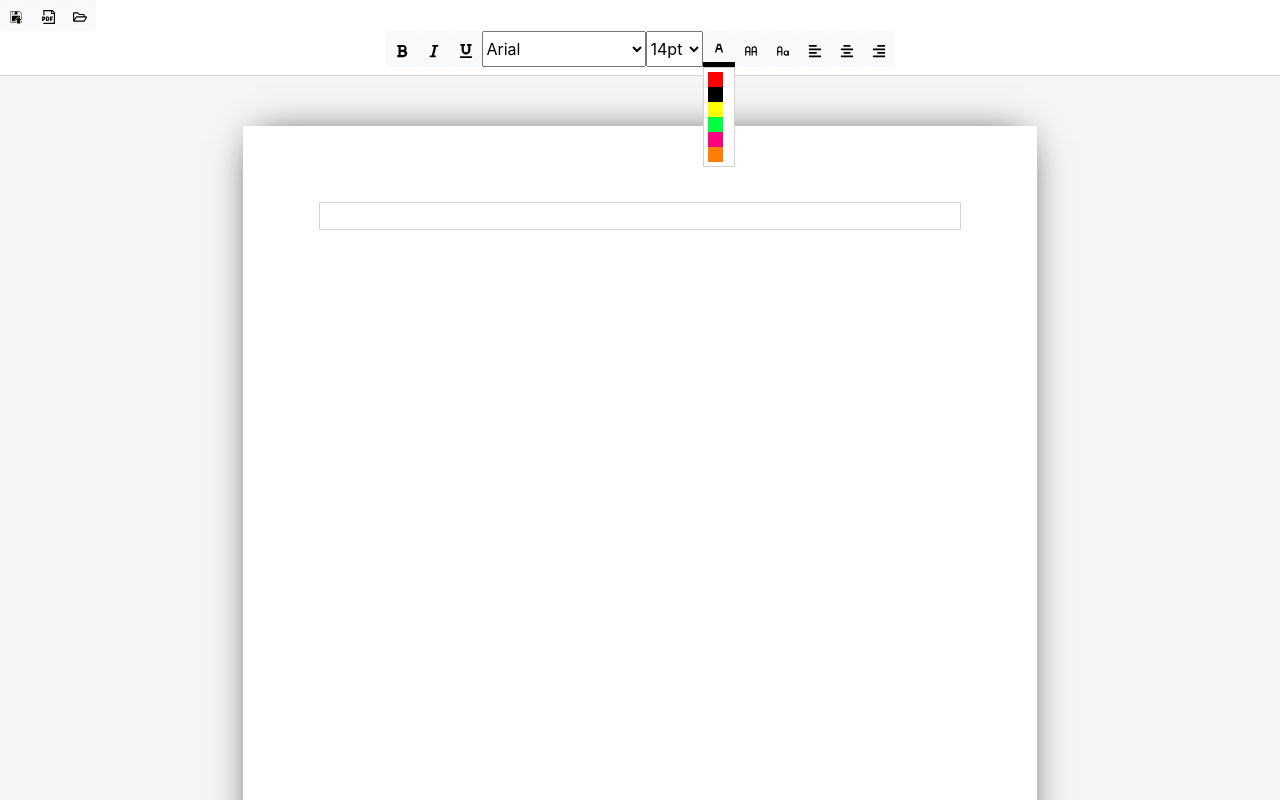
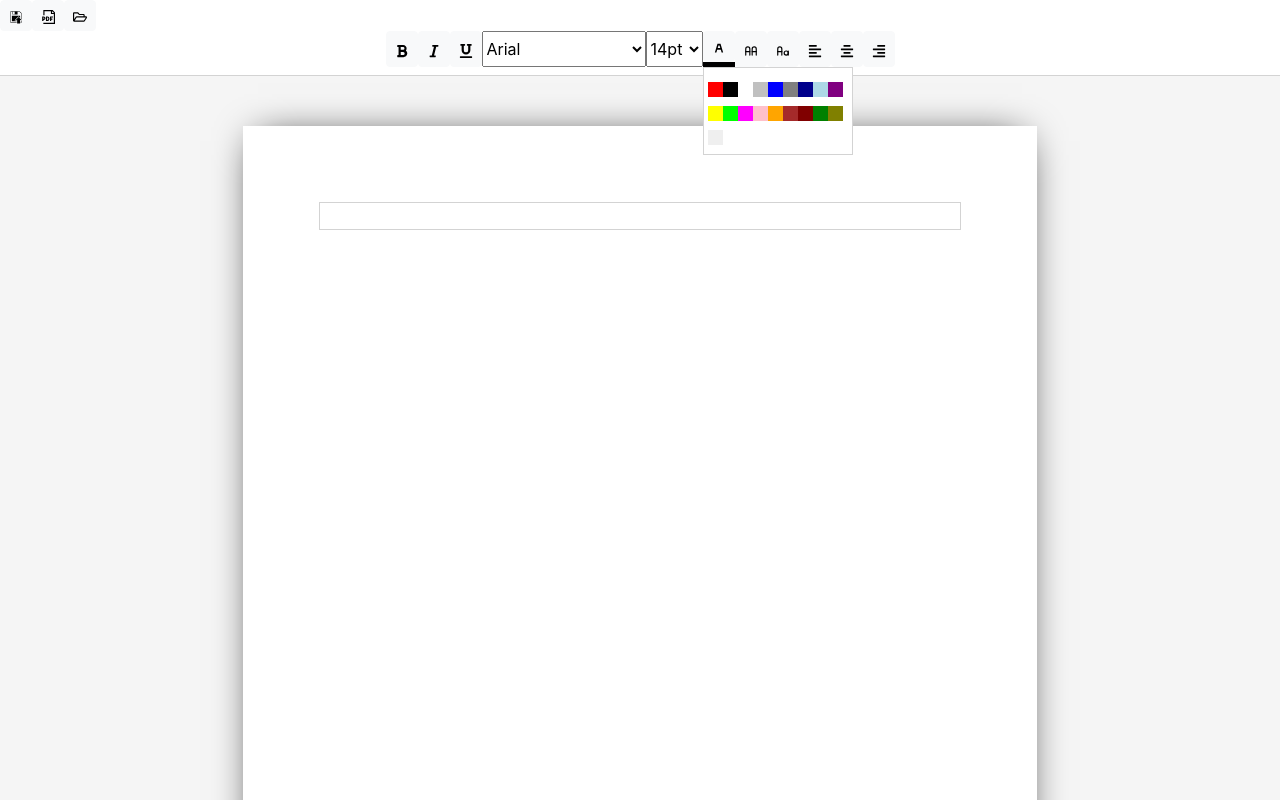
Before and after one commit to DariuszMeissner/Online-text-editor, a React (Create React App) app: page / in a window 1280 px wide. Both pictures are taken after a click on the button 718 px from the left and 46 px from the top of the page. Shown: the top 800 px of the page. Built offline with nearby package versions, Linux system fonts and the light colour scheme.

Commit message:
improvement menuDropdownComponent, adding options colors

```diff
--- a/src/components/ui/dropdown/Dropdown.tsx
+++ b/src/components/ui/dropdown/Dropdown.tsx
@@ -28,7 +28,8 @@ const Dropdown: FC<IProps> = ({ value, options, onChangeSize }) => {
 }
 
 const style = {
-  height: '100%'
+  height: '100%',
+  cursor: 'pointer'
 }
 
 export default Dropdown
--- a/src/components/ui/menu-dropdown/MenuDropdown.tsx
+++ b/src/components/ui/menu-dropdown/MenuDropdown.tsx
@@ -18,13 +18,22 @@ const MenuDropdown: FC<IProps> = ({
   onChangeColor,
   onChangeActive
 }) => {
+  const displaySwatch = (): JSX.Element[] => {
+    return options.map((color) => {
+      return (
+        // eslint-disable-next-line jsx-a11y/control-has-associated-label
+        <MenuDropdownSwatch
+          color={color.value}
+          label={color.label}
+          onChangeColor={onChangeColor}
+          onChangeActive={onChangeActive}
+        />
+      )
+    })
+  }
   return (
     <div className="position-absolute" style={style.menuDropdown}>
-      <MenuDropdownSwatch
-        options={options}
-        onChangeColor={onChangeColor}
-        onChangeActive={onChangeActive}
-      />
+      {displaySwatch()}
     </div>
   )
 }
@@ -32,9 +41,10 @@ const MenuDropdown: FC<IProps> = ({
 const style = {
   menuDropdown: {
     height: 'auto',
-    width: '100%',
+    width: '150px',
     backgroundColor: 'white',
     padding: '4px',
+    paddingTop: '10px',
     border: '1px solid lightgray'
   }
 }
--- a/src/components/ui/menu-dropdown/menu-dropdown-swatch/MenuDropdownSwatch.tsx
+++ b/src/components/ui/menu-dropdown/menu-dropdown-swatch/MenuDropdownSwatch.tsx
@@ -1,47 +1,38 @@
+/* eslint-disable jsx-a11y/control-has-associated-label */
 /* eslint-disable @typescript-eslint/no-use-before-define */
 import Radium from 'radium'
 import React, { FC } from 'react'
 
 interface IProps {
-  options: IOptions[]
+  color: string
+  label: string
   onChangeColor: (e: React.MouseEvent<HTMLButtonElement>) => void
   onChangeActive: () => void
 }
 
-interface IOptions {
-  label: string
-  value: string
-}
-
 const MenuDropdownSwatch: FC<IProps> = ({
-  options,
+  color,
+  label,
   onChangeColor,
   onChangeActive
 }) => {
-  const displaySwatch = (): JSX.Element[] => {
-    return options.map((color) => {
   return (
-        // eslint-disable-next-line jsx-a11y/control-has-associated-label
     <button
-          style={{ ...style.swatch, backgroundColor: `#${color.value}` }}
+      style={{ ...style.swatch, backgroundColor: `#${color}` }}
       type="button"
-          value={color.value}
-          key={color.value}
+      value={color}
+      key={color}
+      title={label}
       onClick={(e) => {
         onChangeColor(e)
         onChangeActive()
       }}
     />
   )
-    })
-  }
-
-  return <>{displaySwatch()}</>
 }
 
 const style = {
   swatch: {
-    display: 'block',
     width: '15px',
     height: '15px',
     border: 'none'
--- a/src/components/ui/tools-text/font/color-text/ColorText.tsx
+++ b/src/components/ui/tools-text/font/color-text/ColorText.tsx
@@ -2,20 +2,12 @@
 import React, { FC, useState, useEffect } from 'react'
 import { ImTextColor } from 'react-icons/im'
 import formatText from '../../../../../function/format-text/formatText'
-import useOutClick from '../../../../../hooks/useOutClick'
+import { useOutClick } from '../../../../../hooks'
 import Button from '../../../button/Button'
 import MenuDropdown from '../../../menu-dropdown/MenuDropdown'
+import colors from './dataColors'
 
 const ColorText: FC = () => {
-  const options = [
-    { label: 'red', value: 'ff0000' },
-    { label: 'black', value: '000000' },
-    { label: 'yellow', value: 'ffff00' },
-    { label: 'green', value: '00ff40' },
-    { label: 'pink', value: 'ff0080' },
-    { label: 'orange', value: 'ff8000' }
-  ]
-
   const [value, setValue] = useState<string>('000000')
   const [active, setActive] = useState<boolean>(false)
 
@@ -57,7 +49,7 @@ const ColorText: FC = () => {
       {active && (
         <div className="position-relative" ref={ref}>
           <MenuDropdown
-            options={options}
+            options={colors}
             onChangeColor={handleChange}
             onChangeActive={handleClick}
           />
--- /dev/null
+++ b/src/components/ui/tools-text/font/color-text/dataColors.tsx
@@ -0,0 +1,23 @@
+const colors = [
+  { label: 'Red', value: 'ff0000' },
+  { label: 'Black', value: '000000' },
+  { label: 'White', value: 'FFFFFF' },
+  { label: 'Silver', value: 'C0C0C0' },
+  { label: 'Blue', value: '0000FF' },
+  { label: 'Gray', value: '808080' },
+  { label: 'DarkBlue', value: '00008B' },
+  { label: 'LightBlue', value: 'ADD8E6' },
+  { label: 'DarkBlue', value: '800080' },
+  { label: 'Yellow', value: 'FFFF00' },
+  { label: 'Lime', value: '00FF00' },
+  { label: 'Magenta', value: 'FF00FF' },
+  { label: 'Pink', value: 'FFC0CB' },
+  { label: 'Orange', value: 'FFA500' },
+  { label: 'Brown', value: 'A52A2A' },
+  { label: 'Maroon', value: '800000' },
+  { label: 'Green', value: '008000' },
+  { label: 'Olive', value: '808000' },
+  { label: 'Aquamarine', value: '7FFD4' }
+]
+
+export default colors
--- a/src/hooks/useOutClick.tsx
+++ b/src/hooks/index.ts
@@ -1,6 +1,7 @@
+/* eslint-disable import/prefer-default-export */
 import { useEffect, useRef } from 'react'
 
-const useOutClick = (callback: () => void) => {
+export function useOutClick(callback: () => void) {
   const ref = useRef<HTMLDivElement>(null)
 
   useEffect(() => {
@@ -25,5 +26,3 @@ const useOutClick = (callback: () => void) => {
 
   return ref
 }
-
-export default useOutClick
```
Lines whose indentation alone changed are shown as unchanged.
